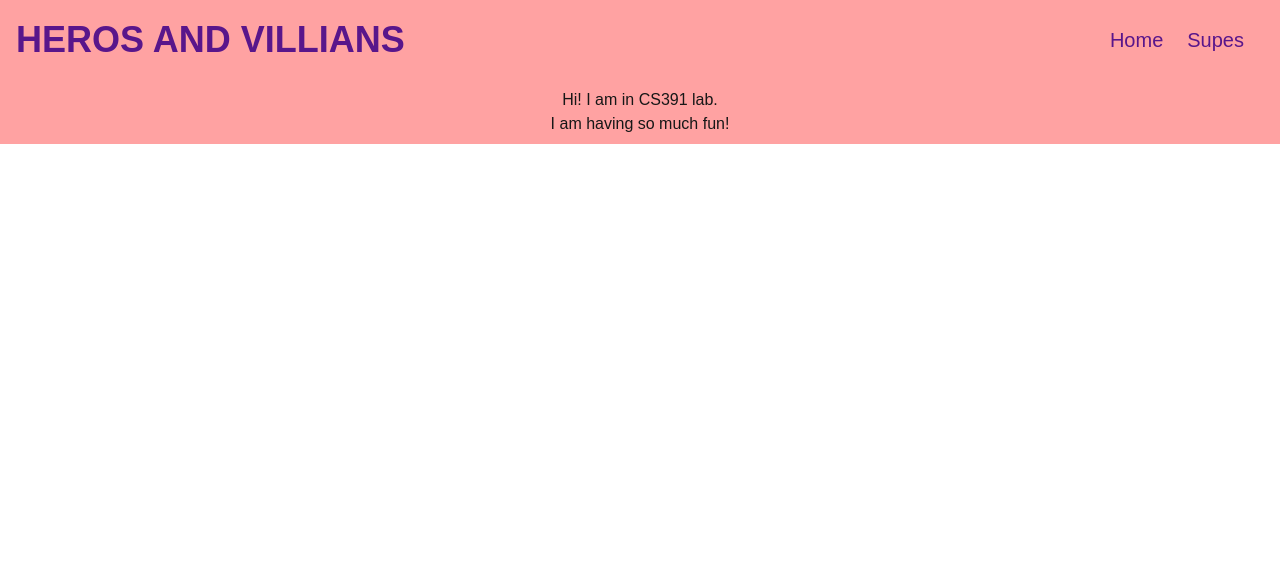
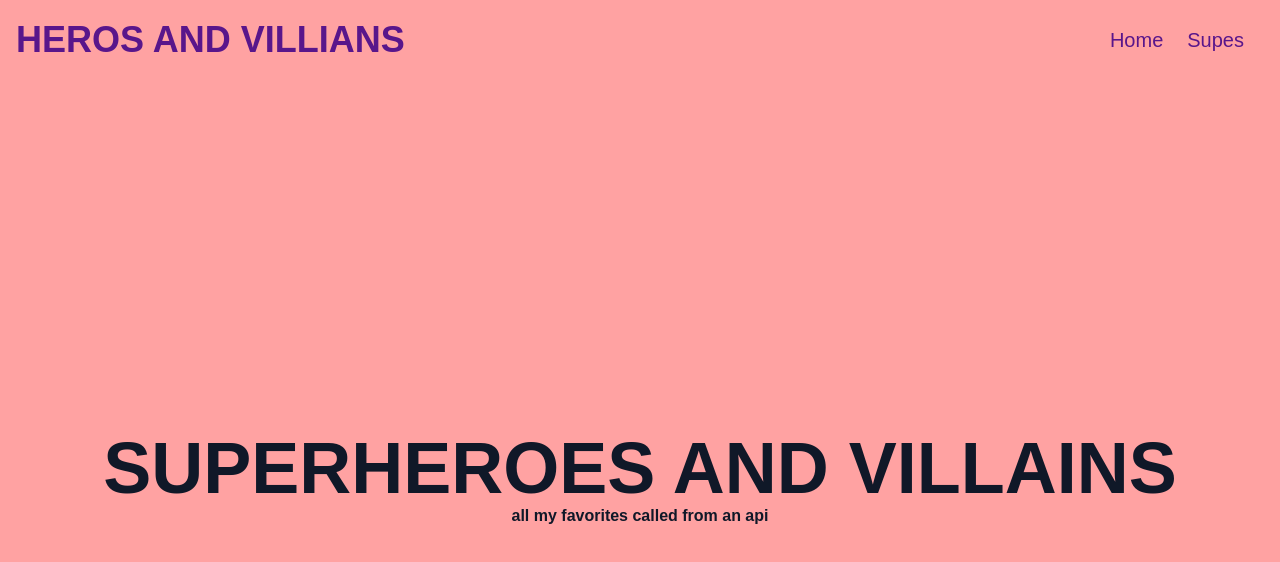
Before and after one commit to Linkhant19/mp-4, a Next.js app: page / in a window 1280 px wide. Shown: the top 562 px of the page. Built offline with nearby package versions, Linux system fonts and the light colour scheme.

Commit message:
finished mp-4

```diff
--- a/app/page.tsx
+++ b/app/page.tsx
@@ -1,8 +1,8 @@
 export default function Home() {
   return (
-    <div className="flex flex-col justify-center items-center bg-red-300 p-2">
-            <h1>Hi! I am in CS391 lab.</h1>
-            <p>I am having so much fun!</p>
+    <div className="flex flex-col justify-center items-center bg-red-300 p-2 h-screen">
+            <h1 className="text-gray-900 text-7xl font-semibold">SUPERHEROES AND VILLAINS</h1>
+            <p className="text-gray-900 text-1xl font-semibold">all my favorites called from an api</p>
     </div>
   );
 }
```
